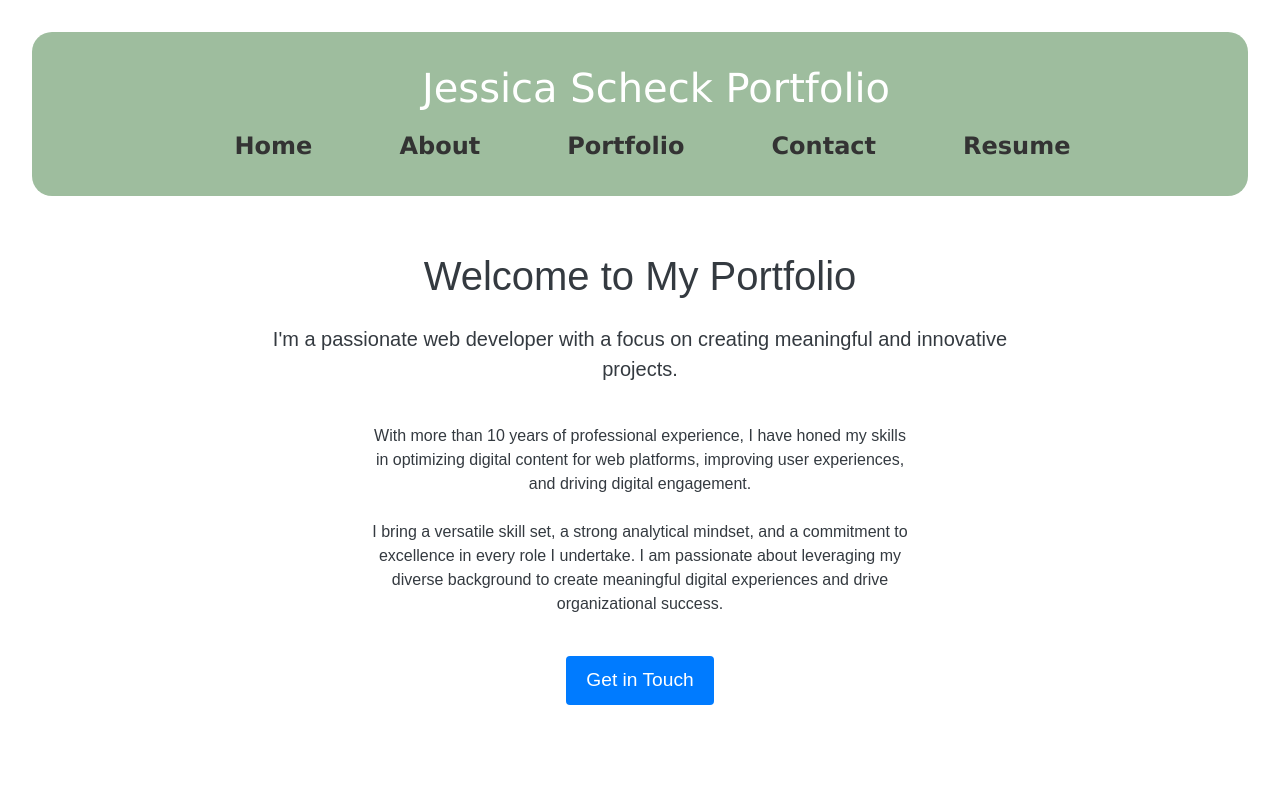
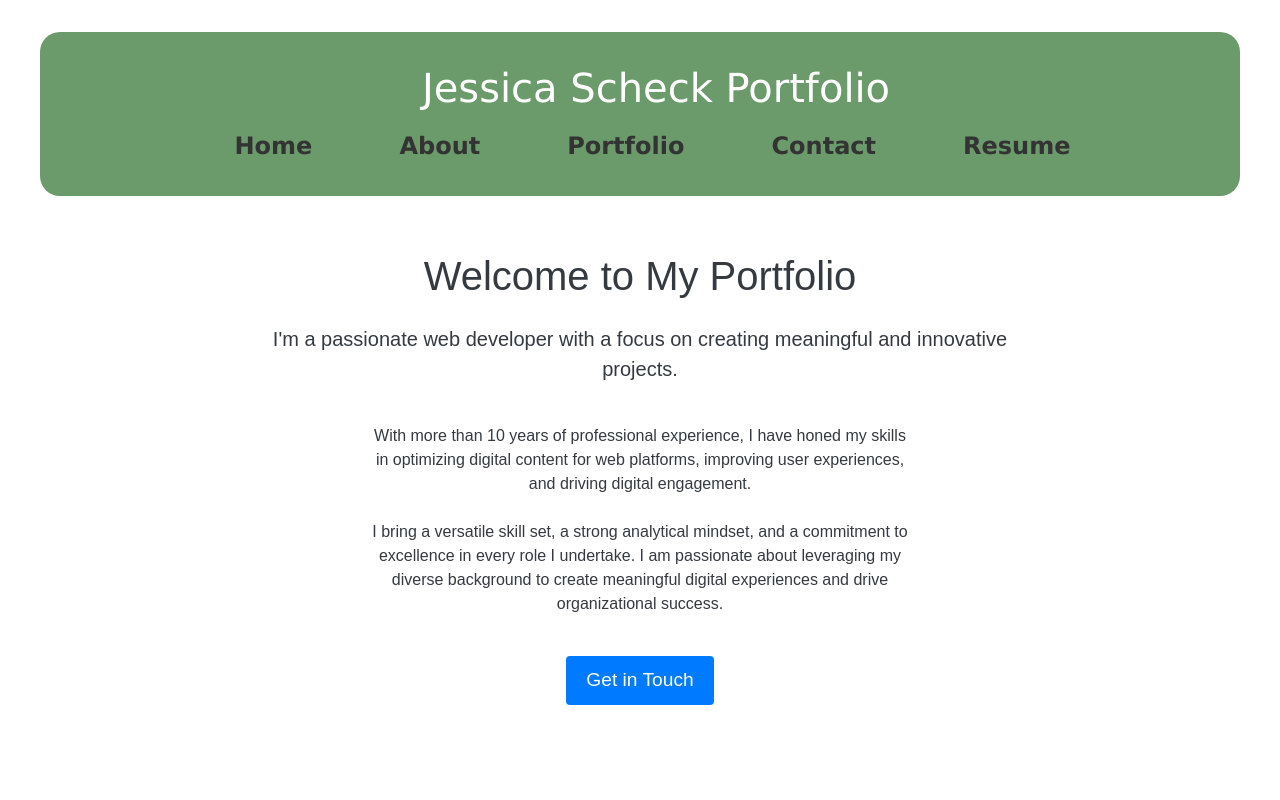
Before and after one commit to Jessmica11/react-portfolio, a React (Vite) app: page / in a window 1280 px wide. Shown: the top 800 px of the page. Built offline with nearby package versions, Linux system fonts and the light colour scheme; the HTML template or start-up script is replaced by a standard one.

Commit message:
fixed color

```diff
--- a/src/App.css
+++ b/src/App.css
@@ -2,6 +2,14 @@
   margin: 0 auto;
   text-align: center;
   color: #2C2525;
+}
+
+header,
+footer {
+  max-width: 1200px;
+  margin: 0 auto;
+  padding: 1em;
+  background-color: #6b9a6b;
 }
 
 .card {
```
